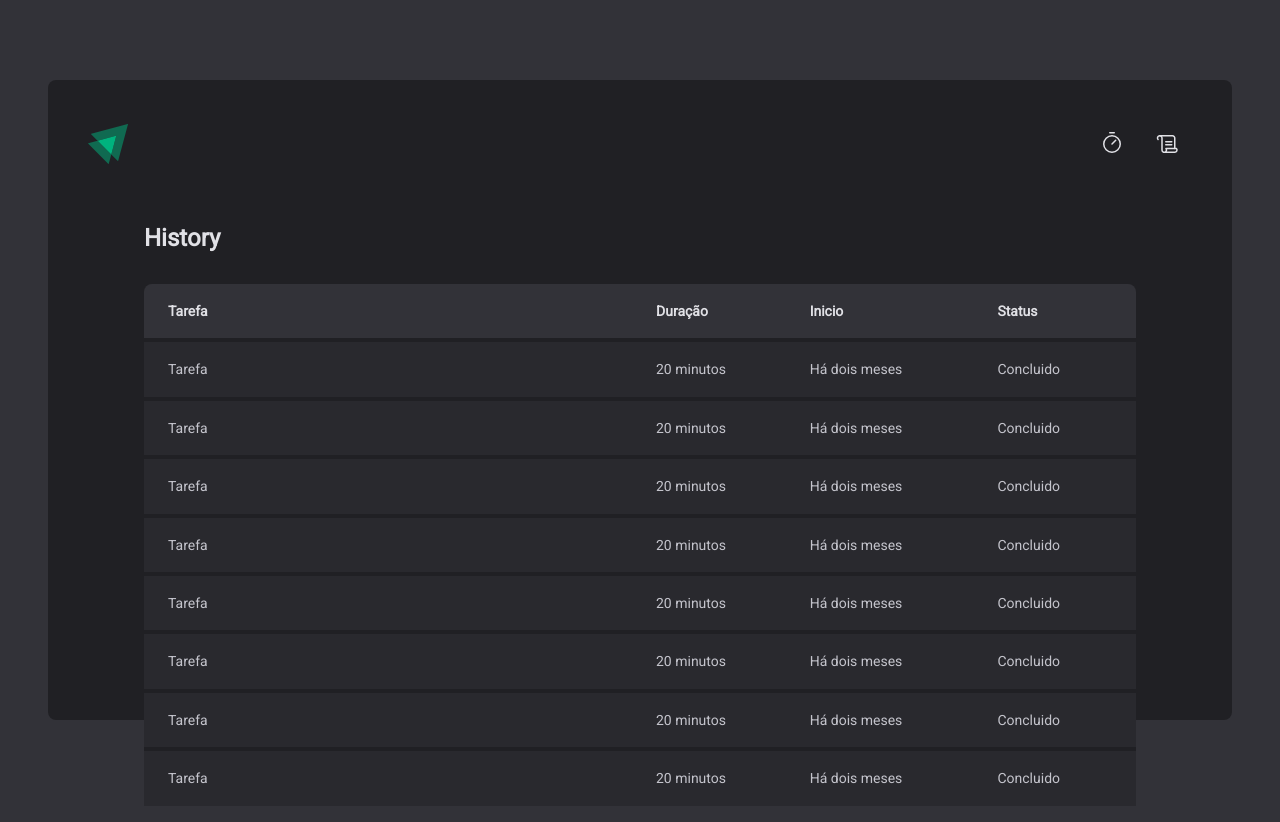
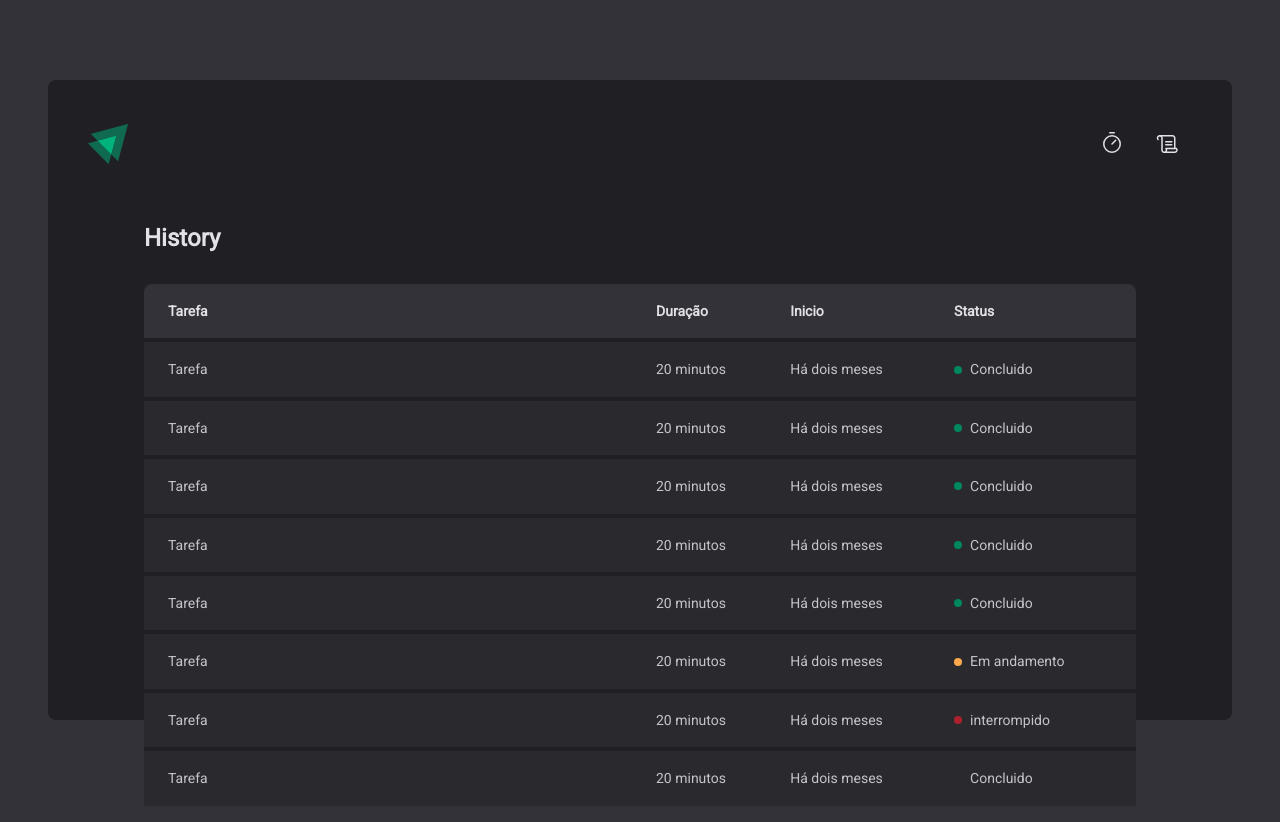
Before and after one commit to loupprodi/projeto-ignite02-timer, a React (Vite) app: page /history in a window 1280 px wide. Shown: the top 822 px of the page. Built offline with nearby package versions, Linux system fonts and the light colour scheme.

Commit message:
estilizando o historico

```diff
--- a/src/pages/History/index.tsx
+++ b/src/pages/History/index.tsx
@@ -1,4 +1,4 @@
-import { HistoryContainer, HistoryList } from "./styles";
+import { HistoryContainer, HistoryList, Status } from "./styles";
 
 export const History = () => {
   return (
@@ -19,49 +19,65 @@ export const History = () => {
               <td>Tarefa</td>
               <td>20 minutos</td>
               <td>Há dois meses</td>
-              <td>Concluido</td>
+              <td>
+                <Status statusColor="green">Concluido</Status>
+              </td>
             </tr>
             <tr>
               <td>Tarefa</td>
               <td>20 minutos</td>
               <td>Há dois meses</td>
-              <td>Concluido</td>
+              <td>
+                <Status statusColor="green">Concluido</Status>
+              </td>
             </tr>
             <tr>
               <td>Tarefa</td>
               <td>20 minutos</td>
               <td>Há dois meses</td>
-              <td>Concluido</td>
+              <td>
+                <Status statusColor="green">Concluido</Status>
+              </td>
             </tr>
             <tr>
               <td>Tarefa</td>
               <td>20 minutos</td>
               <td>Há dois meses</td>
-              <td>Concluido</td>
+              <td>
+                <Status statusColor="green">Concluido</Status>
+              </td>
             </tr>
             <tr>
               <td>Tarefa</td>
               <td>20 minutos</td>
               <td>Há dois meses</td>
-              <td>Concluido</td>
+              <td>
+                <Status statusColor="green">Concluido</Status>
+              </td>
             </tr>
             <tr>
               <td>Tarefa</td>
               <td>20 minutos</td>
               <td>Há dois meses</td>
-              <td>Concluido</td>
+              <td>
+                <Status statusColor="yellow">Em andamento</Status>
+              </td>
             </tr>
             <tr>
               <td>Tarefa</td>
               <td>20 minutos</td>
               <td>Há dois meses</td>
-              <td>Concluido</td>
+              <td>
+                <Status statusColor="red">interrompido</Status>
+              </td>
             </tr>
             <tr>
               <td>Tarefa</td>
               <td>20 minutos</td>
               <td>Há dois meses</td>
-              <td>Concluido</td>
+              <td>
+                <Status>Concluido</Status>
+              </td>
             </tr>
           </tbody>
         </table>
--- a/src/pages/History/styles.ts
+++ b/src/pages/History/styles.ts
@@ -60,3 +60,27 @@ export const HistoryList = styled.div`
     }
   }
 `;
+
+const STATUS_COLORS = {
+  yellow: "yellow-500",
+  green: "green-500",
+  red: "red-500",
+} as const;
+
+interface StatusProps {
+  statusColor: keyof typeof STATUS_COLORS;
+}
+
+export const Status = styled.span<StatusProps>`
+  display: flex;
+  align-items: center;
+  gap: 0.5rem;
+
+  &::before {
+    content: "";
+    width: 0.5rem;
+    height: 0.5rem;
+    border-radius: 50%;
+    background: ${(props) => props.theme[STATUS_COLORS[props.statusColor]]};
+  }
+`;
```
